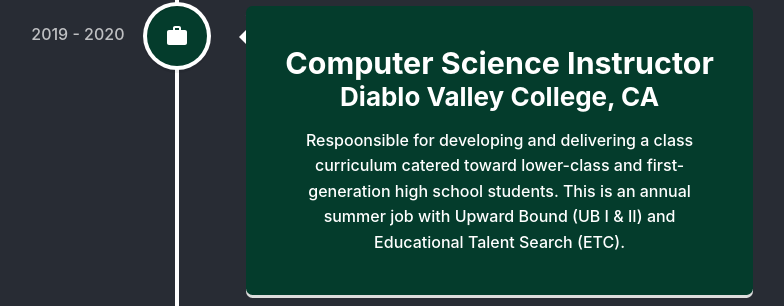
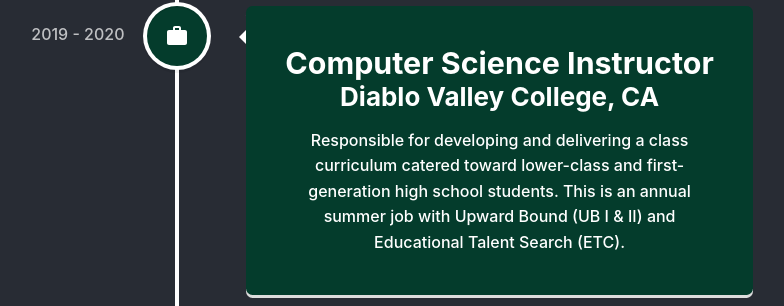
Before and after one commit to J-turnquist/portfolio-webapp, a React (Create React App) app: page / in a window 1280 px wide. Shown: the part 2695-3001 px from the top of the page, without its empty margins (463-1247 px from the left). Built offline with nearby package versions, Linux system fonts and the light colour scheme; the HTML template or start-up script is replaced by a standard one.

Commit message:
fixed typo

```diff
--- a/src/pages/Home/Home.js
+++ b/src/pages/Home/Home.js
@@ -120,7 +120,7 @@
               <h3 className="vertical-timeline-element-title">Computer Science Instructor</h3>
               <h4 className="vertical-timeline-element-subtitle">Diablo Valley College, CA</h4>
               <p>
-                Respoonsible for developing and delivering a class curriculum catered toward lower-class and first-generation high school students.
+                Responsible for developing and delivering a class curriculum catered toward lower-class and first-generation high school students.
                 This is an annual summer job with Upward Bound (UB I &  II) and Educational Talent Search (ETC).
               </p>
             </VerticalTimelineElement>
```
